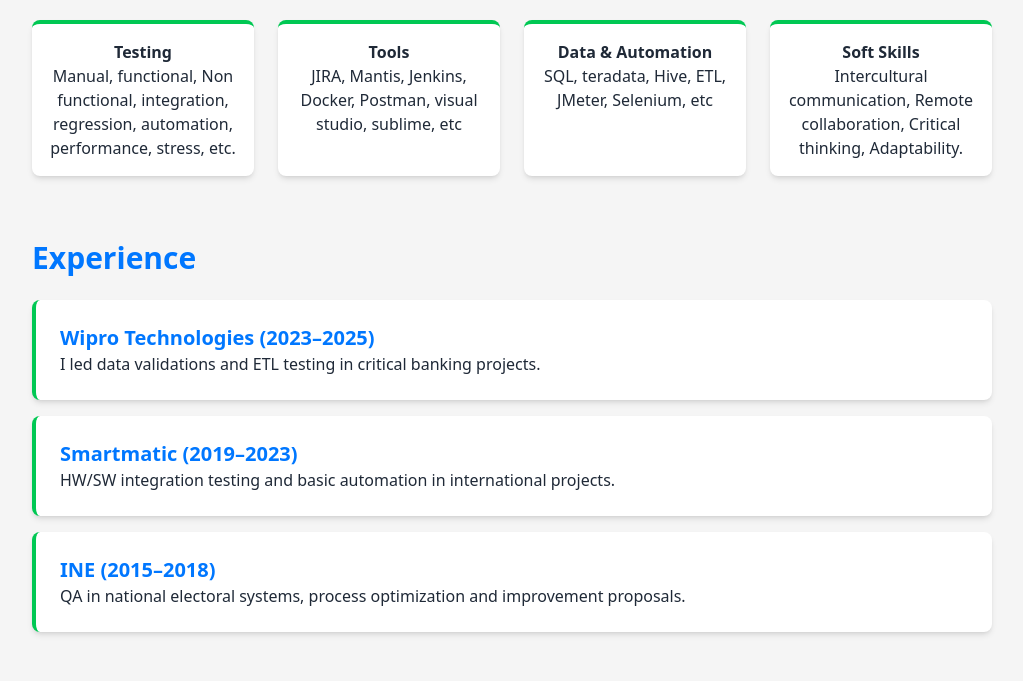
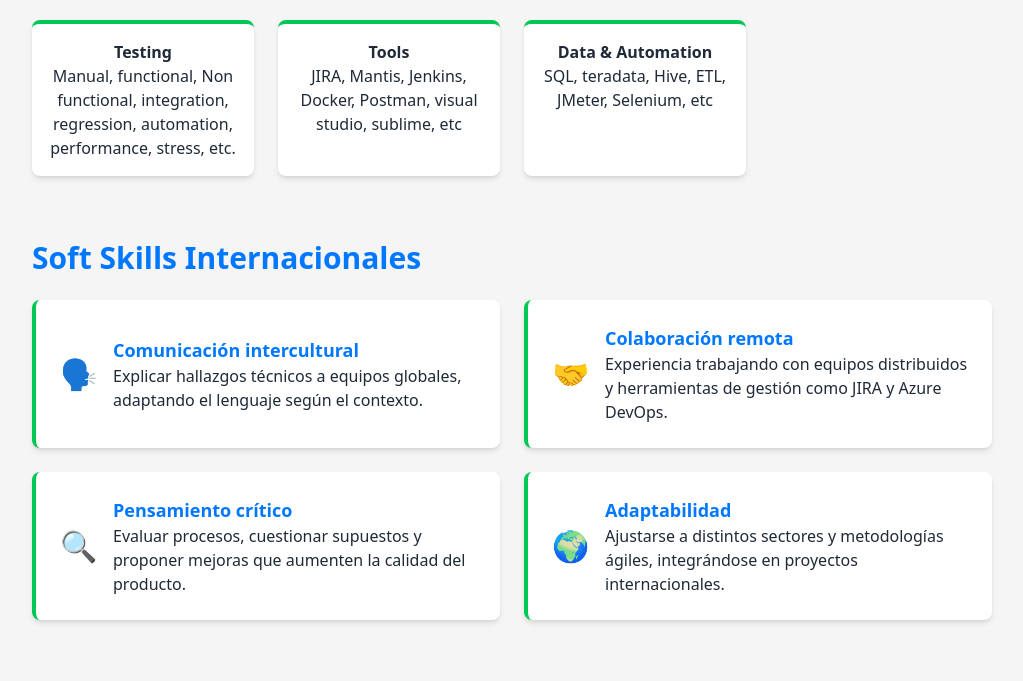
Before and after one commit to jordangonzalezf-wq/portfolio, a plain HTML site: page index.html in a window 1280 px wide. Shown: the part 475-1156 px from the top of the page, without its empty margins (128-1151 px from the left). Drawn offline with nearby package versions, Linux system fonts and the light colour scheme.

Commit message:
Update index.html

```diff
--- a/index.html
+++ b/index.html
@@ -35,17 +35,58 @@
     <p class="text-lg leading-relaxed">I am a computer engineer with 10 years of experience in manual QA, data validation, and ETL testing. I combine technical precision with creativity to optimize processes and ensure reliable products.</p>
   </section>
 
-  <!-- Habilidades -->
+  <!-- Hard skills -->
   <section class="max-w-5xl mx-auto p-8">
     <h2 class="text-3xl font-semibold text-azulQA mb-6">Skills</h2>
     <div class="grid grid-cols-2 md:grid-cols-4 gap-6 text-center">
       <div class="bg-white shadow-md p-4 rounded-lg hover:scale-105 transition border-t-4 border-verdeQA"><strong>Testing</strong><br>Manual, functional, Non functional, integration, regression, automation, performance, stress, etc.</div>
       <div class="bg-white shadow-md p-4 rounded-lg hover:scale-105 transition border-t-4 border-verdeQA"><strong>Tools</strong><br>JIRA, Mantis, Jenkins, Docker, Postman, visual studio, sublime, etc </div>
       <div class="bg-white shadow-md p-4 rounded-lg hover:scale-105 transition border-t-4 border-verdeQA"><strong>Data & Automation</strong><br>SQL, teradata, Hive, ETL, JMeter, Selenium, etc</div>
-      <div class="bg-white shadow-md p-4 rounded-lg hover:scale-105 transition border-t-4 border-verdeQA"><strong>Soft Skills</strong><br>Intercultural communication, Remote collaboration, Critical thinking, Adaptability.</div>
     </div>
   </section>
+<!-- Soft Skills -->
+<section class="max-w-5xl mx-auto p-8">
+  <h2 class="text-3xl font-semibold text-azulQA mb-6">Soft Skills Internacionales</h2>
+  <div class="grid grid-cols-1 md:grid-cols-2 gap-6">
 
+    <!-- Comunicación intercultural -->
+    <div class="bg-white shadow-md p-6 rounded-lg hover:scale-105 transition border-l-4 border-verdeQA flex items-center space-x-4">
+      <span class="text-azulQA text-3xl">🗣️</span>
+      <div>
+        <h3 class="font-bold text-lg text-azulQA">Comunicación intercultural</h3>
+        <p>Explicar hallazgos técnicos a equipos globales, adaptando el lenguaje según el contexto.</p>
+      </div>
+    </div>
+
+    <!-- Colaboración remota -->
+    <div class="bg-white shadow-md p-6 rounded-lg hover:scale-105 transition border-l-4 border-verdeQA flex items-center space-x-4">
+      <span class="text-azulQA text-3xl">🤝</span>
+      <div>
+        <h3 class="font-bold text-lg text-azulQA">Colaboración remota</h3>
+        <p>Experiencia trabajando con equipos distribuidos y herramientas de gestión como JIRA y Azure DevOps.</p>
+      </div>
+    </div>
+
+    <!-- Pensamiento crítico -->
+    <div class="bg-white shadow-md p-6 rounded-lg hover:scale-105 transition border-l-4 border-verdeQA flex items-center space-x-4">
+      <span class="text-azulQA text-3xl">🔍</span>
+      <div>
+        <h3 class="font-bold text-lg text-azulQA">Pensamiento crítico</h3>
+        <p>Evaluar procesos, cuestionar supuestos y proponer mejoras que aumenten la calidad del producto.</p>
+      </div>
+    </div>
+
+    <!-- Adaptabilidad -->
+    <div class="bg-white shadow-md p-6 rounded-lg hover:scale-105 transition border-l-4 border-verdeQA flex items-center space-x-4">
+      <span class="text-azulQA text-3xl">🌍</span>
+      <div>
+        <h3 class="font-bold text-lg text-azulQA">Adaptabilidad</h3>
+        <p>Ajustarse a distintos sectores y metodologías ágiles, integrándose en proyectos internacionales.</p>
+      </div>
+    </div>
+
+  </div>
+</section>
   <!-- Experiencia -->
   <section class="max-w-5xl mx-auto p-8">
     <h2 class="text-3xl font-semibold text-azulQA mb-6">Experience</h2>
```
